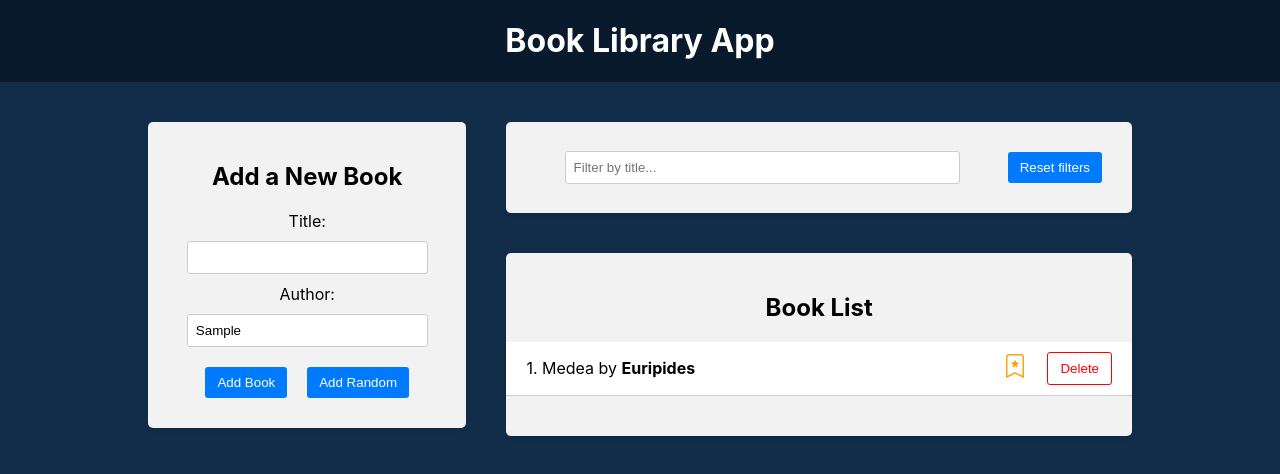
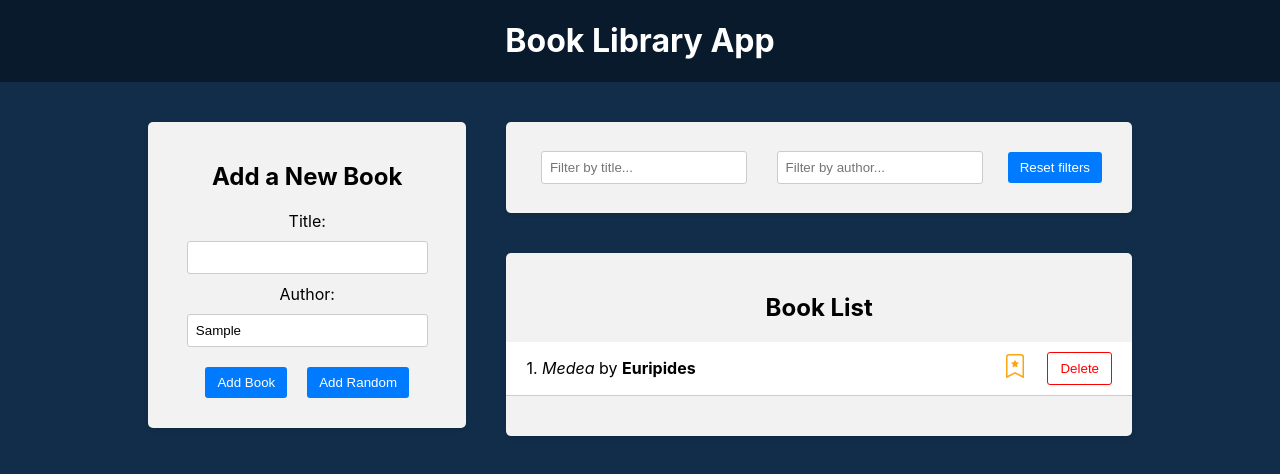
Before and after one commit to akbrest/react-udemy-tutorial, a React (Create React App) app in the folder frontend/: page / in a window 1280 px wide. Both pictures are taken after typing "Sample" into the empty fields and a click on the button "Add Random". Shown: the top 474 px of the page. Built offline with nearby package versions, Linux system fonts and the light colour scheme.

Commit message:
Filter by author

```diff
--- a/frontend/src/components/BookList/BookList.js
+++ b/frontend/src/components/BookList/BookList.js
@@ -1,12 +1,16 @@
 import { useDispatch, useSelector } from 'react-redux';
 import './BookList.css';
 import { deleteBook, toggleFavorite } from '../../redux/books/actionCreators';
-import { selectTitleFilter } from '../../redux/sclices/filterSlice';
+import {
+  selectTitleFilter,
+  selectAuthorFilter,
+} from '../../redux/sclices/filterSlice';
 import { BsBookmarkStar, BsBookmarkStarFill } from 'react-icons/bs';
 
 const BookList = () => {
   const books = useSelector((state) => state.books);
   const titleFilter = useSelector(selectTitleFilter);
+  const authorFilter = useSelector(selectAuthorFilter);
   const dispatch = useDispatch();
 
   const handleDeleteBook = (id) => {
@@ -22,7 +26,11 @@
       .toLowerCase()
       .includes(titleFilter.toLowerCase());
 
-    return matchesTitle;
+    const matchesAuthor = book.author
+      .toLowerCase()
+      .includes(authorFilter.toLowerCase());
+
+    return matchesTitle && matchesAuthor;
   });
 
   return (
@@ -35,7 +43,7 @@
           {filteredBooks.map((book, i) => (
             <li key={book.id}>
               <div className="book-info">
-                {++i}. {book.title} by <strong>{book.author}</strong>
+                {++i}. <i>{book.title}</i> by <strong>{book.author}</strong>
               </div>
               <div className="book-actions">
                 <span onClick={() => handleToggleBook(book.id)}>
--- a/frontend/src/components/Filter/Filter.js
+++ b/frontend/src/components/Filter/Filter.js
@@ -1,18 +1,26 @@
 import { useDispatch, useSelector } from 'react-redux';
 import {
   setTitleFilter,
+  setAuthorFilter,
+  resetFilters,
   selectTitleFilter,
+  selectAuthorFilter,
 } from '../../redux/sclices/filterSlice';
-import { resetFilters } from '../../redux/sclices/filterSlice';
 import './Filter.css';
 
 const Filter = () => {
   const dispatch = useDispatch();
   const titleFilter = useSelector(selectTitleFilter);
+  const authorFilter = useSelector(selectAuthorFilter);
 
   const handleTitleFilterChange = (e) => {
     dispatch(setTitleFilter(e.target.value));
   };
+
+  const handleAuthorFilterChange = (e) => {
+    dispatch(setAuthorFilter(e.target.value));
+  };
+
   const handleResetFilters = () => {
     dispatch(resetFilters());
   };
@@ -28,6 +36,14 @@
             placeholder="Filter by title..."
           />
         </div>
+        <div className="filter-group">
+          <input
+            type="text"
+            value={authorFilter}
+            onChange={handleAuthorFilterChange}
+            placeholder="Filter by author..."
+          />
+        </div>
         <button type="button" onClick={handleResetFilters}>
           Reset filters
         </button>
--- a/frontend/src/redux/sclices/filterSlice.js
+++ b/frontend/src/redux/sclices/filterSlice.js
@@ -2,6 +2,7 @@
 
 const initialState = {
   title: '',
+  author: '',
 };
 
 const filterSlice = createSlice({
@@ -13,14 +14,19 @@
       state.title = action.payload;
       // return { ...state, title: action.payload };
     },
+    setAuthorFilter: (state, action) => {
+      state.author = action.payload;
+    },
     resetFilters: (state) => {
       return initialState;
     },
   },
 });
 
-export const { setTitleFilter, resetFilters } = filterSlice.actions;
+export const { setTitleFilter, setAuthorFilter, resetFilters } =
+  filterSlice.actions;
 
 export const selectTitleFilter = (state) => state.filter.title;
+export const selectAuthorFilter = (state) => state.filter.author;
 
 export default filterSlice.reducer;
```
